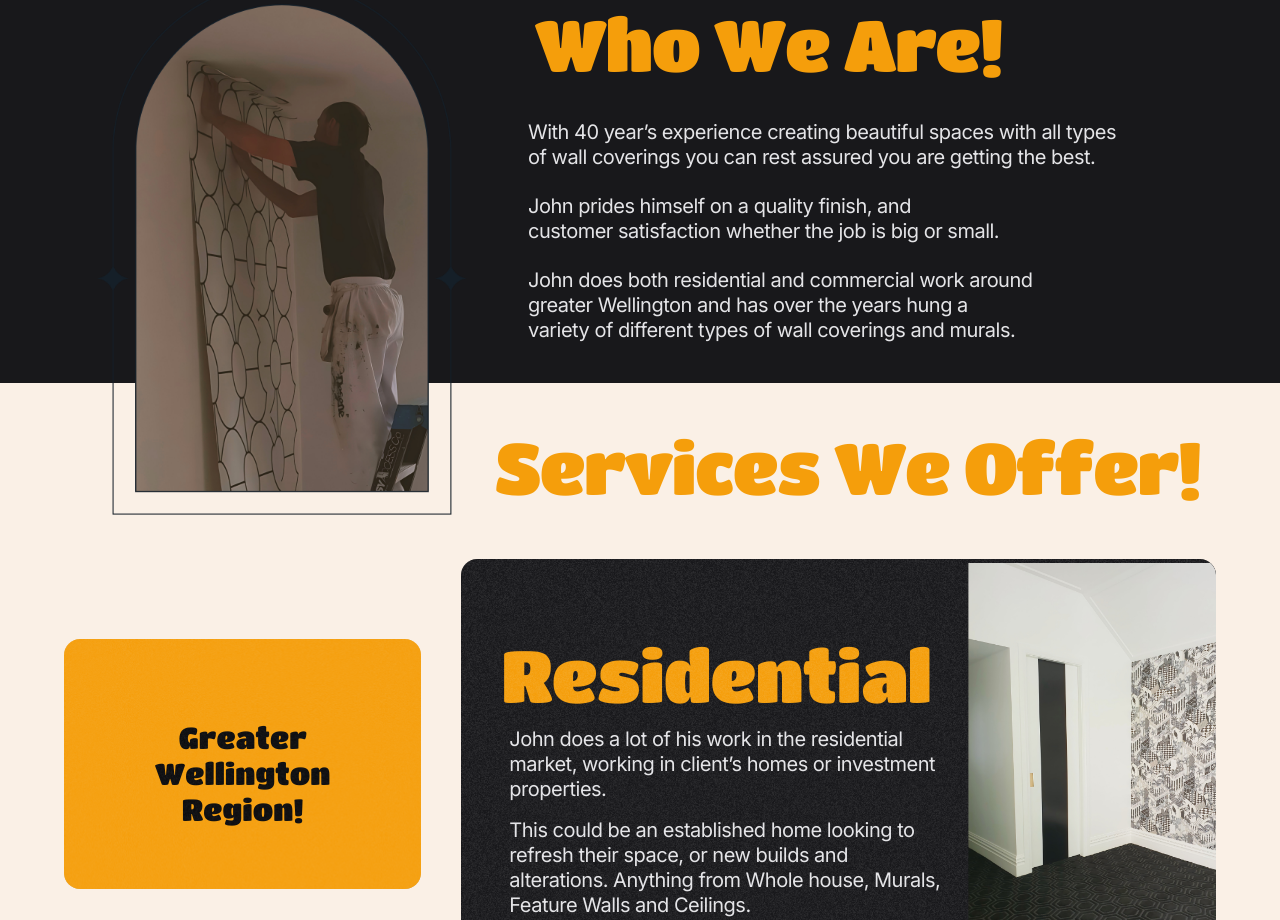
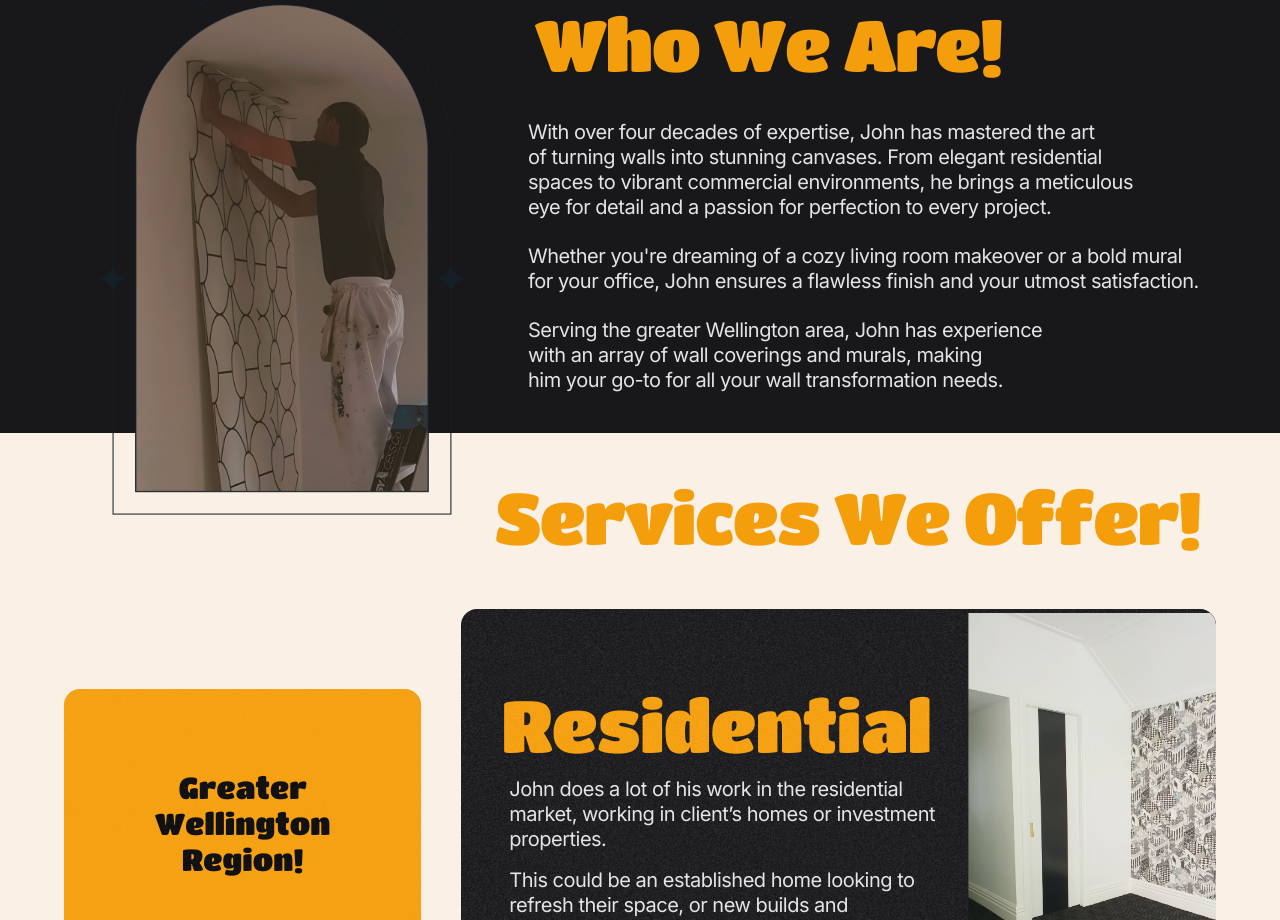
Before and after one commit to matthew-ranford/strictly-paper, a Next.js app: page / in a window 1280 px wide. Shown: the part 840-1760 px from the top of the page. Built offline with nearby package versions, Linux system fonts and the light colour scheme.

Commit message:
Change to paragraph in About component

```diff
--- a/app/components/About.tsx
+++ b/app/components/About.tsx
@@ -54,16 +54,19 @@ export default function About() {
           }}
         >
           <p className="max-w-3xl 2xl:max-w-5xl bigger-screens:max-w-7xl ps-4 pe-8 lg:pe-20 bigger-screens:mr-10">
-            With 40 year’s experience creating beautiful spaces with all types
-            of wall coverings you can rest assured you are getting the best.
+            With over four decades of expertise, John has mastered the art of
+            turning walls into stunning canvases. From elegant residential
+            spaces to vibrant commercial environments, he brings a meticulous
+            eye for detail and a passion for perfection to every project.
             <span className="block pt-6">
-              John prides himself on a quality finish, and customer satisfaction
-              whether the job is big or small.
+              Whether you&apos;re dreaming of a cozy living room makeover or a
+              bold mural for your office, John ensures a flawless finish and
+              your utmost satisfaction.
             </span>
             <span className="block pt-6 bigger-screens:pb-10">
-              John does both residential and commercial work around greater
-              Wellington and has over the years hung a variety of different
-              types of wall coverings and murals.
+              Serving the greater Wellington area, John has experience with an
+              array of wall coverings and murals, making him your go-to for all
+              your wall transformation needs.
             </span>
           </p>
         </motion.div>
```
